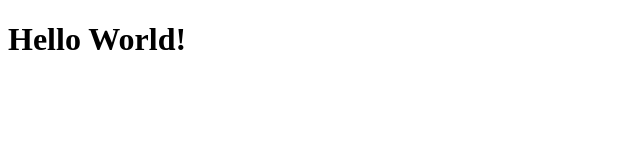
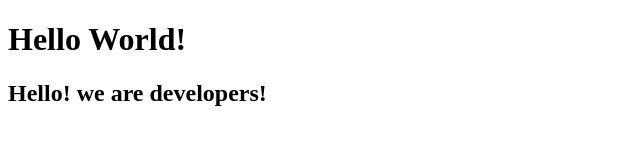
Before and after one commit to danigalindo10/first-trial, a plain HTML site: page index.html in a window 1280 px wide. Shown: the whole page, without its empty margins (0-640 px from the left). Drawn offline with Linux system fonts and the light colour scheme.

Commit message:
Second commit Romina

```diff
--- a/index.html
+++ b/index.html
@@ -8,5 +8,6 @@
 </head>
 <body>
     <h1>Hello World!</h1>
+    <h2>Hello! we are developers!</h2>
 </body>
 </html>
```
